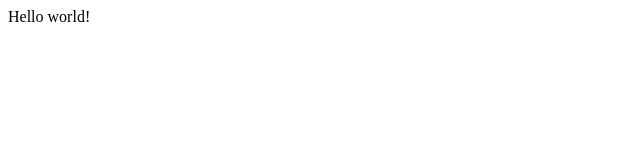
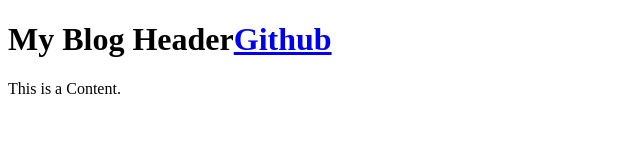
Before and after one commit to choijaewoong/gats, a Gatsby site: page / in a window 1280 px wide. Shown: the whole page, without its empty margins (0-640 px from the left). Built offline with nearby package versions, Linux system fonts and the light colour scheme; Gatsby itself is replaced by a stand-in of ours.

Commit message:
Initial Layout

```diff
--- /dev/null
+++ b/src/components/content.js
@@ -0,0 +1,5 @@
+import React from "react"
+
+export default function Content() {
+  return <div>This is a Content.</div>
+}
--- /dev/null
+++ b/src/components/header.js
@@ -0,0 +1,11 @@
+import React from "react"
+import { Link } from "gatsby"
+
+export default function Header(props) {
+return (
+    <h1>
+      {props.headerTitle}
+      <Link to="https://github.com/choijaewoong/gatsby-blog">Github</Link>
+    </h1>
+  )
+}
--- /dev/null
+++ b/src/components/layout.js
@@ -0,0 +1,9 @@
+import React from "react"
+
+export default function Layout({ children }) {
+  return (
+    <div class="container">
+      {children}
+    </div>
+  )
+}
--- a/src/pages/index.js
+++ b/src/pages/index.js
@@ -1,5 +1,13 @@
 import React from "react"
+import Layout from "../components/layout"
+import Header from "../components/header"
+import Content from "../components/content"
 
 export default function Home() {
-  return <div>Hello world!</div>
+  return (
+    <Layout>
+      <Header headerTitle="My Blog Header" />
+      <Content/>
+    </Layout>
+  )
 }
```
